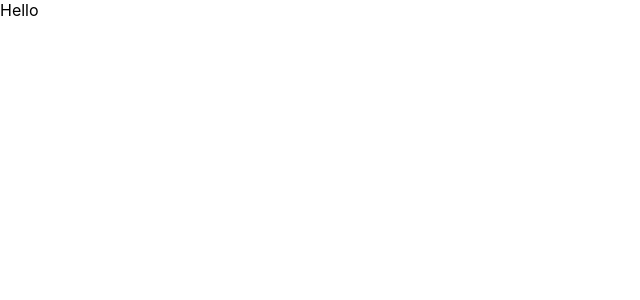
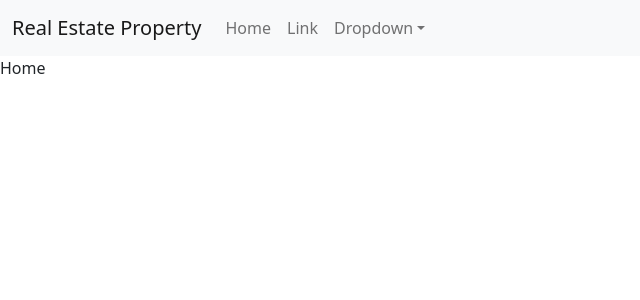
Before and after one commit to Krunal01/Property, a React (Create React App) app: page / in a window 1280 px wide. Shown: the top 300 px of the page, without its empty margins (0-640 px from the left). Built offline with nearby package versions, Linux system fonts and the light colour scheme.

Commit message:
pages created and bootstrap added

```diff
--- a/src/App.js
+++ b/src/App.js
@@ -1,5 +1,7 @@
+import RootRoutes from "./routes/RootRoutes";
+
 function App() {
-  return <div className="App">Hello</div>;
+  return <RootRoutes />;
 }
 
 export default App;
--- /dev/null
+++ b/src/components/Header.js
@@ -0,0 +1,34 @@
+import Container from "react-bootstrap/Container";
+import Nav from "react-bootstrap/Nav";
+import Navbar from "react-bootstrap/Navbar";
+import NavDropdown from "react-bootstrap/NavDropdown";
+
+function Header() {
+  return (
+    <Navbar bg="light" expand="lg">
+      <Container fluid>
+        <Navbar.Brand href="#home">Real Estate Property</Navbar.Brand>
+        <Navbar.Toggle aria-controls="basic-navbar-nav" />
+        <Navbar.Collapse id="basic-navbar-nav">
+          <Nav className="me-auto">
+            <Nav.Link href="#home">Home</Nav.Link>
+            <Nav.Link href="#link">Link</Nav.Link>
+            <NavDropdown title="Dropdown" id="basic-nav-dropdown">
+              <NavDropdown.Item href="#action/3.1">Action</NavDropdown.Item>
+              <NavDropdown.Item href="#action/3.2">
+                Another action
+              </NavDropdown.Item>
+              <NavDropdown.Item href="#action/3.3">Something</NavDropdown.Item>
+              <NavDropdown.Divider />
+              <NavDropdown.Item href="#action/3.4">
+                Separated link
+              </NavDropdown.Item>
+            </NavDropdown>
+          </Nav>
+        </Navbar.Collapse>
+      </Container>
+    </Navbar>
+  );
+}
+
+export default Header;
--- /dev/null
+++ b/src/layouts/AuthLayout.js
@@ -0,0 +1,14 @@
+import React from "react";
+import Header from "../components/Header";
+
+const AuthLayout = ({ children }) => {
+  return (
+    <div>
+      {" "}
+      <Header />
+      {children}
+    </div>
+  );
+};
+
+export default AuthLayout;
--- /dev/null
+++ b/src/layouts/PublicLayout.js
@@ -0,0 +1,7 @@
+import React from "react";
+
+const PublicLayout = ({ children }) => {
+  return <div> {children}</div>;
+};
+
+export default PublicLayout;
--- /dev/null
+++ b/src/pages/auth/Login.js
@@ -0,0 +1,7 @@
+import React from "react";
+
+const Login = () => {
+  return <div>Login</div>;
+};
+
+export default Login;
--- /dev/null
+++ b/src/pages/auth/SignUp.js
@@ -0,0 +1,7 @@
+import React from "react";
+
+const SignUp = () => {
+  return <div>SignUp</div>;
+};
+
+export default SignUp;
--- /dev/null
+++ b/src/pages/home/index.js
@@ -0,0 +1,7 @@
+import React from "react";
+
+function Home() {
+  return <div>Home</div>;
+}
+
+export default Home;
--- /dev/null
+++ b/src/routes/RootRoutes.js
@@ -0,0 +1,30 @@
+import React from "react";
+import { BrowserRouter, Routes, Route } from "react-router-dom";
+import { privateRoutes, publicRoutes } from ".";
+import AuthLayout from "../layouts/AuthLayout";
+import PublicLayout from "../layouts/PublicLayout";
+
+function RootRoutes() {
+  return (
+    <BrowserRouter>
+      <Routes>
+        {privateRoutes.map(({ path, component }) => (
+          <Route
+            key={path}
+            path={path}
+            element={<AuthLayout>{component}</AuthLayout>}
+          />
+        ))}
+        {publicRoutes.map(({ path, component }) => (
+          <Route
+            key={path}
+            path={path}
+            element={<PublicLayout>{component}</PublicLayout>}
+          />
+        ))}
+      </Routes>
+    </BrowserRouter>
+  );
+}
+
+export default RootRoutes;
--- /dev/null
+++ b/src/routes/index.js
@@ -0,0 +1,10 @@
+import Login from "../pages/auth/Login";
+import SignUp from "../pages/auth/SignUp";
+import Home from "../pages/home";
+
+export const privateRoutes = [{ path: "/", name: "home", component: <Home /> }];
+
+export const publicRoutes = [
+  { path: "/login", name: "Login", component: <Login /> },
+  { path: "/sign-up", name: "SignUp", component: <SignUp /> },
+];
```
Also changed, not shown: src/index.js (+6 -6 lines).
